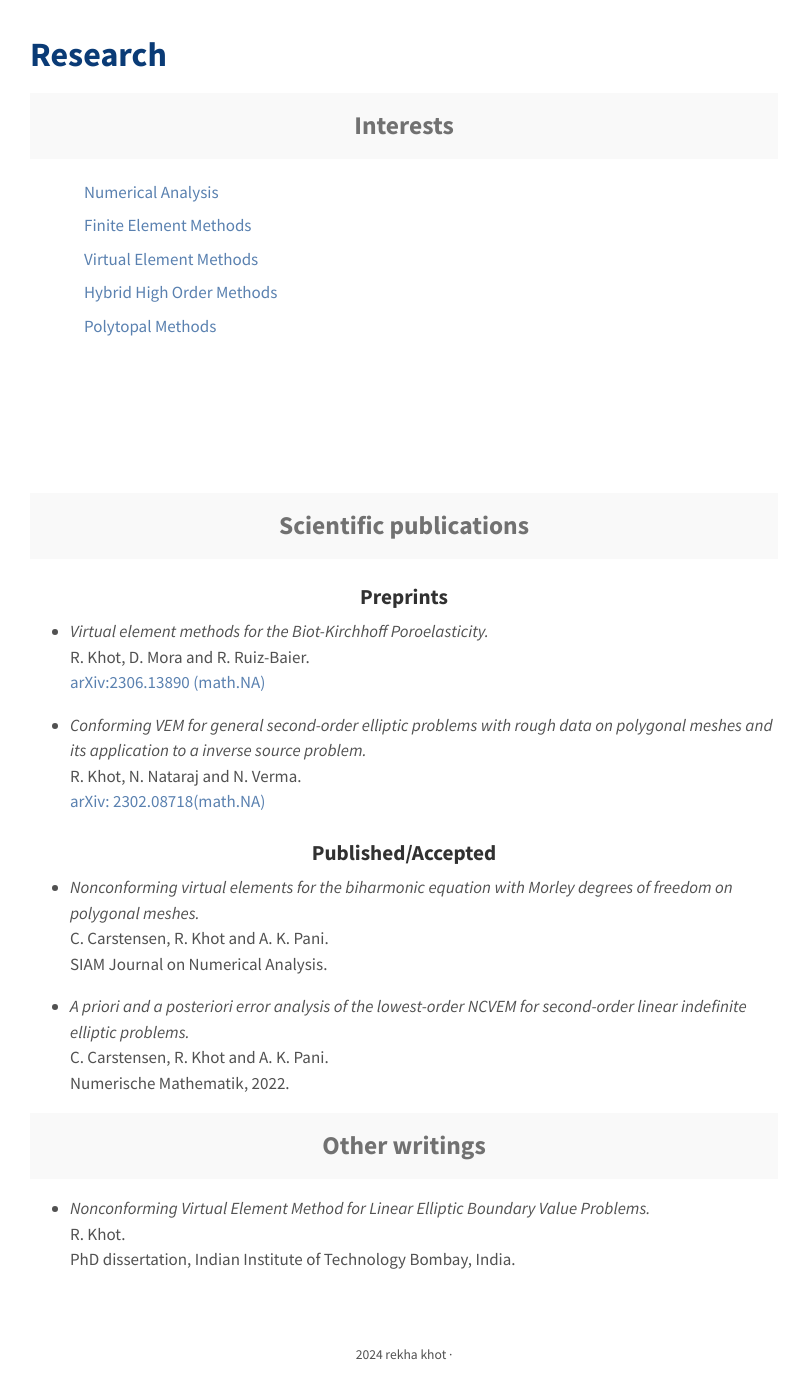
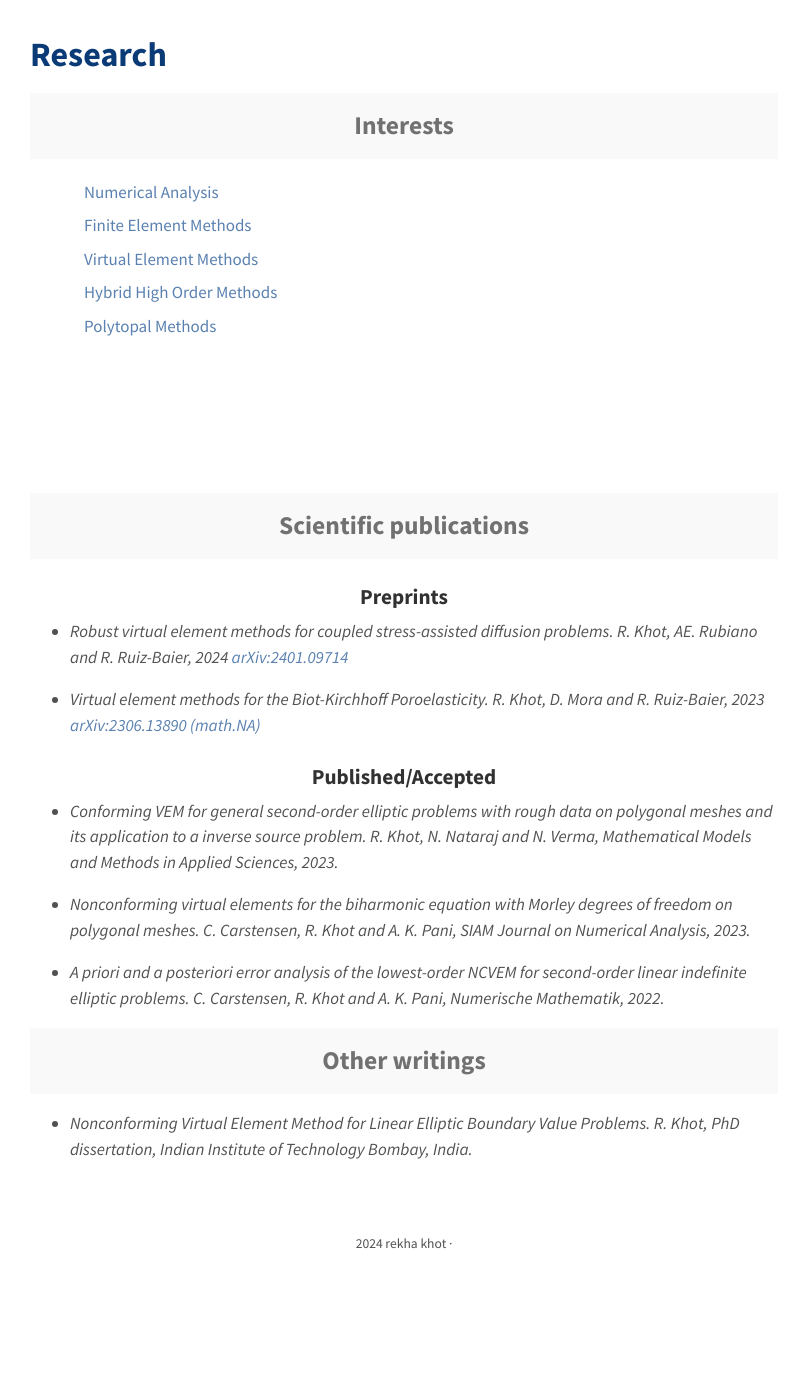
Before and after one commit to RekhaKhot/RekhaKhot.github.io, a Jekyll site: the page built from research.md, in a window 1280 px wide and 1400 px high, scrolled down 90 px. Shown: the whole window, without its empty margins (236-1040 px from the left). Built offline with Jekyll 4.4.1, drawn with Linux system fonts in a browser that asks for light colours; after the commit the page ends 1380 px from its top, so only the background shows below that.

Commit message:
Update research.md

```diff
--- a/research.md
+++ b/research.md
@@ -29,43 +29,33 @@ title: Research
 <h2 class="message" align="center">Scientific publications</h2>
 <h3 align="center">Preprints</h3>
 
+* <i>Robust virtual element methods for coupled stress-assisted diffusion problems.
+R. Khot, AE. Rubiano and R. Ruiz-Baier, 2024
+[arXiv:2401.09714](https://arxiv.org/abs/2401.09714)
 
-
-* <i>Virtual element methods for the Biot-Kirchhoff Poroelasticity.</i>
-<br>
-R. Khot, D. Mora and R. Ruiz-Baier.
-<br>
+* <i>Virtual element methods for the Biot-Kirchhoff Poroelasticity.
+R. Khot, D. Mora and R. Ruiz-Baier, 2023
 [arXiv:2306.13890 (math.NA)](https://https://arxiv.org/abs/2306.13890/)
-
-* <i>Conforming VEM for general second-order elliptic problems with rough data on polygonal meshes and its application to a inverse
-source problem.</i>
-<br>
-R. Khot, N. Nataraj and N. Verma.
-<br>
-[arXiv: 2302.08718(math.NA)](https://https://arxiv.org/abs/2302.08718/)
 
 
 <h3 align="center">Published/Accepted</h3>
 
-* <i>Nonconforming virtual elements for the biharmonic equation with Morley degrees of freedom on polygonal meshes.</i>
-<br>
-C. Carstensen, R. Khot and A. K. Pani.
-<br>
-SIAM Journal on Numerical Analysis.
+* <i>Conforming VEM for general second-order elliptic problems with rough data on polygonal meshes and its application to a inverse
+source problem.
+R. Khot, N. Nataraj and N. Verma, Mathematical Models and Methods in Applied Sciences, 2023.
+
+* <i>Nonconforming virtual elements for the biharmonic equation with Morley degrees of freedom on polygonal meshes.
+C. Carstensen, R. Khot and A. K. Pani,
+SIAM Journal on Numerical Analysis, 2023.
 
 
-* <i>A priori and a posteriori error analysis of the lowest-order NCVEM for second-order linear indefinite elliptic problems.</i>
-<br>
-C. Carstensen, R. Khot and A. K. Pani.
-<br>
+* <i>A priori and a posteriori error analysis of the lowest-order NCVEM for second-order linear indefinite elliptic problems.
+C. Carstensen, R. Khot and A. K. Pani,
 Numerische Mathematik, 2022.
 
 <h2 class="message" align="center">Other writings</h2>
 
 
 * <i>Nonconforming Virtual Element Method for Linear Elliptic Boundary
-Value Problems.</i>
-<br>
-R. Khot.
-<br>
+Value Problems. R. Khot,
 PhD dissertation, Indian Institute of Technology Bombay, India.
```
